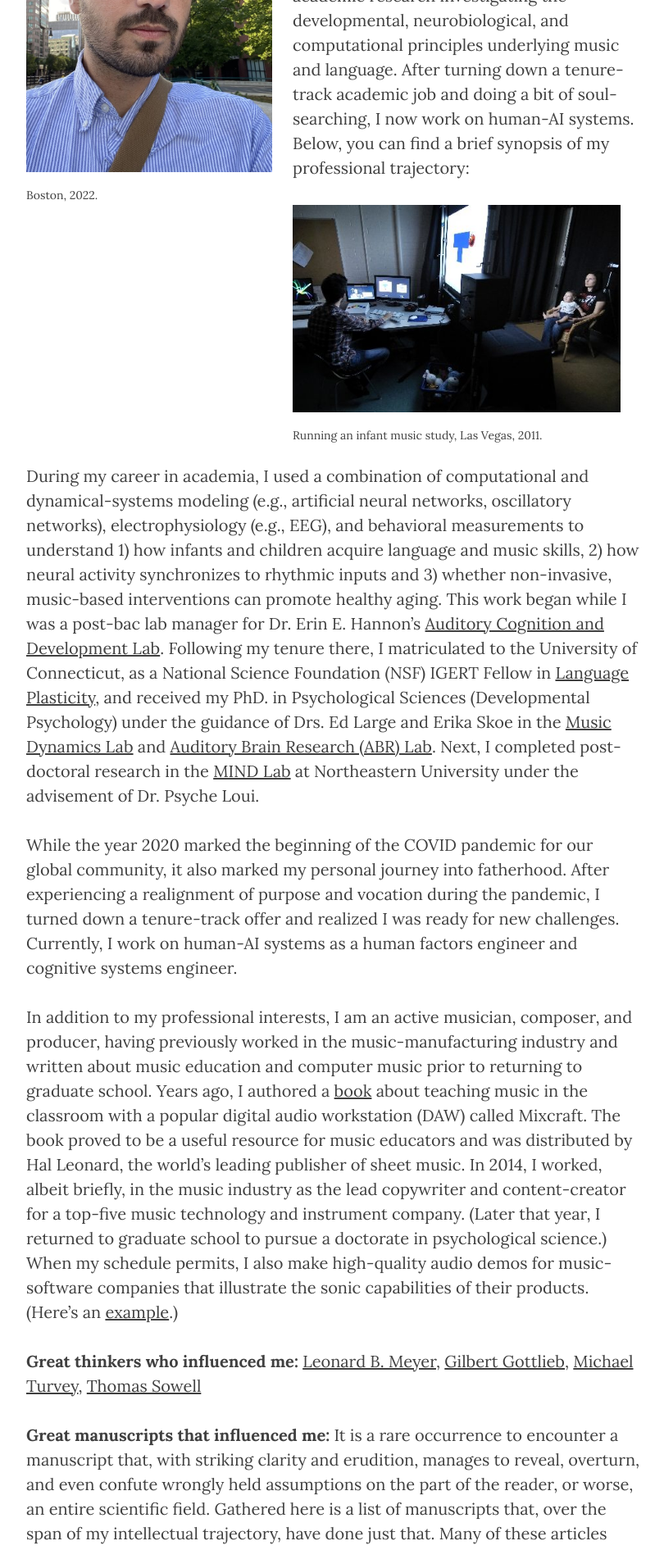
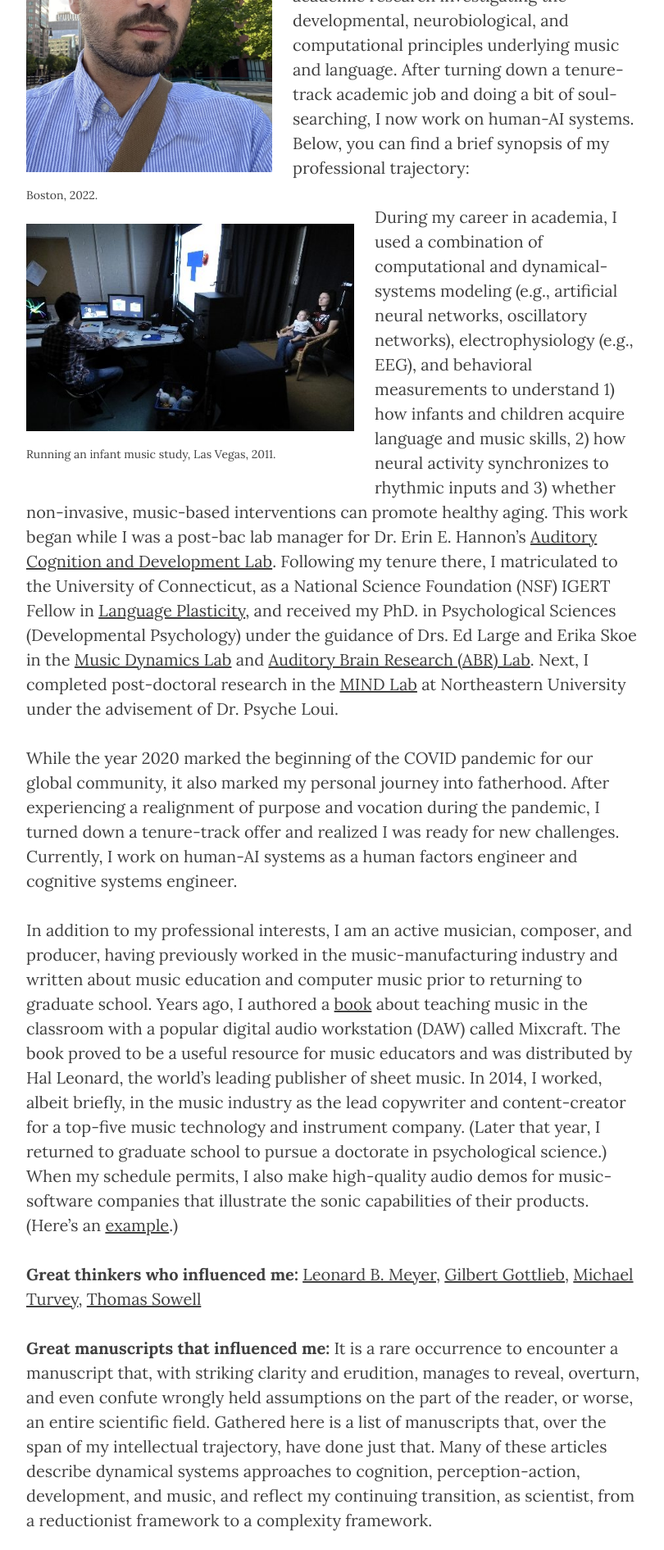
Before and after one commit to ptichko/ptichko.github.io, a Jekyll site: the page built from 1_about.md, in a window 1280 px wide. Shown: the part 778-2669 px from the top of the page at 82% size, without its empty margins (233-1043 px from the left). Built offline with Jekyll 4.4.1, drawn with Linux system fonts in a browser that asks for light colours.

Commit message:
Restore the original About portrait layout
Moving the Las Vegas portrait between the paragraphs in the previous commit
pushed it into the right column, indented away from the left margin, because
the taller Boston portrait was still an active float where it landed. Adding
clear: left drops each portrait below the previous one so it starts at the
left margin with text wrapping to its right, which is how the page rendered
before any of these changes.

Verified by screenshot against a build of the pre-change commit: the two
portraits now stack in the left column as they did originally.

```diff
--- a/css/clean-blog.css
+++ b/css/clean-blog.css
@@ -479,6 +479,7 @@ figure.text-center {
 }
 .about-portrait {
   float: left;
+  clear: left;
   padding-right: 25px;
   padding-bottom: 25px;
   max-width: 100%;
--- a/less/clean-blog.less
+++ b/less/clean-blog.less
@@ -559,8 +559,13 @@ figure.text-center {
 	text-align: center;
 }
 
+// Portrait floated into the left margin with body text wrapping to its right.
+// The clear matters: the first portrait is taller than the paragraph beside
+// it, so without it the next portrait would be placed to the right of that
+// still-active float instead of starting at the left margin.
 .about-portrait {
 	float: left;
+	clear: left;
 	padding-right: 25px;
 	padding-bottom: 25px;
 	max-width: 100%;
```
Also changed, not shown: css/clean-blog.min.css.
